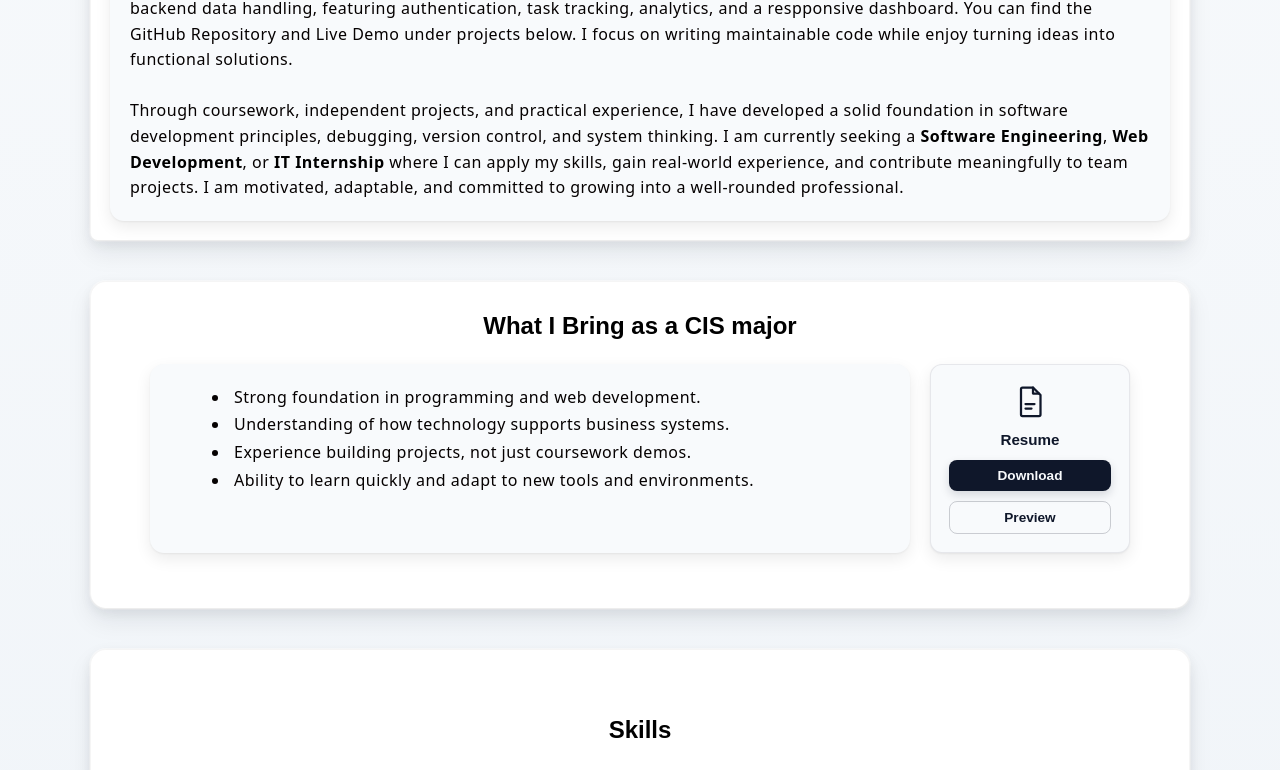
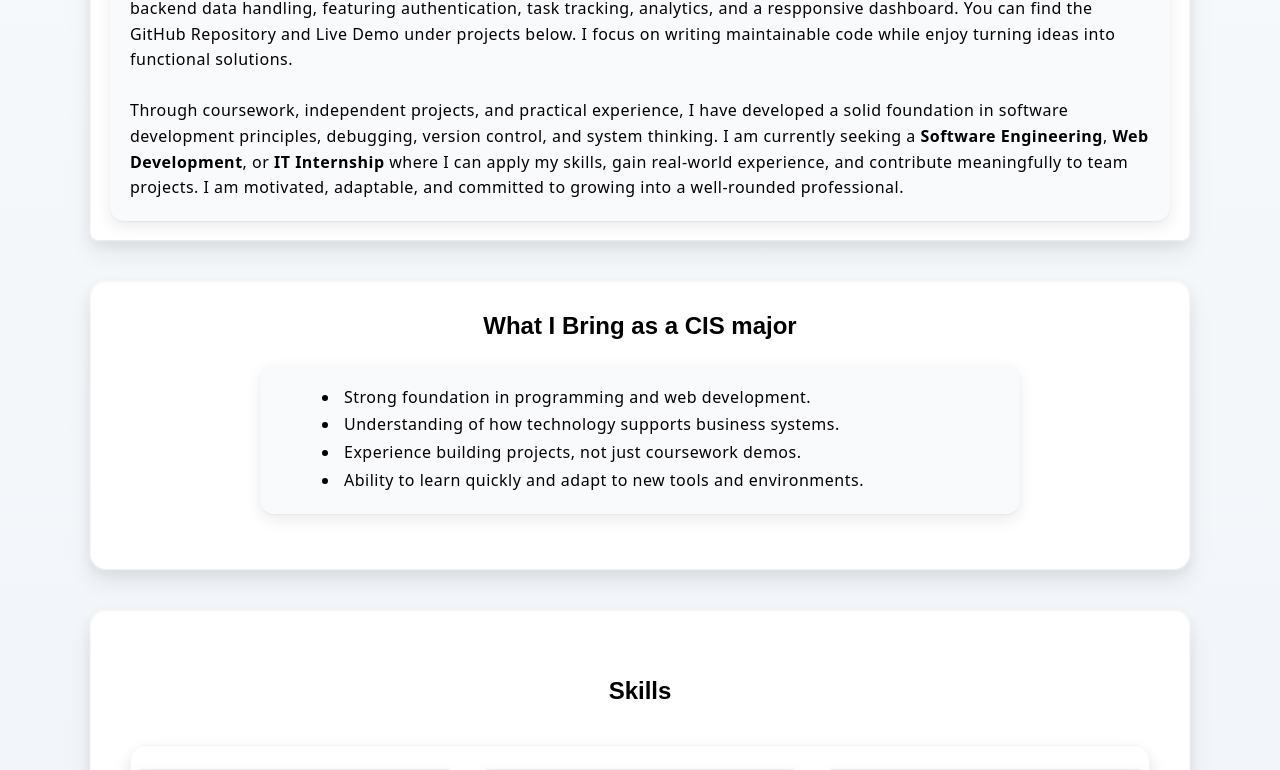
Before and after one commit to stanleytarun777/Portfolio-Website, a React (Vite) app: page / in a window 1280 px wide. Shown: the part 438-1208 px from the top of the page. Built offline with nearby package versions, Linux system fonts and the light colour scheme.

Commit message:
Remove resume preview card

```diff
--- a/src/components/Hero.jsx
+++ b/src/components/Hero.jsx
@@ -1,6 +1,4 @@
 export default function Hero() {
-    const resumeUrl = `${import.meta.env.BASE_URL}Stanley_Nyford_Resume.pdf`;
-
     return (
         <section className="hero">
             <h2>What I Bring as a CIS major</h2>
@@ -11,56 +9,6 @@ export default function Hero() {
                     <li>Experience building projects, not just coursework demos.</li>
                     <li>Ability to learn quickly and adapt to new tools and environments.</li>
                 </ul>
-
-                <div className="hero-resume-card" aria-label="Resume download and preview">
-                    <svg
-                        width="48"
-                        height="48"
-                        viewBox="0 0 24 24"
-                        fill="none"
-                        xmlns="http://www.w3.org/2000/svg"
-                        aria-hidden="true"
-                    >
-                        <path
-                            d="M7 3h7l5 5v13a1 1 0 0 1-1 1H7a1 1 0 0 1-1-1V4a1 1 0 0 1 1-1z"
-                            stroke="#0f172a"
-                            strokeWidth="1.5"
-                            strokeLinejoin="round"
-                        />
-                        <path
-                            d="M14 3v4h4"
-                            stroke="#0f172a"
-                            strokeWidth="1.5"
-                            strokeLinecap="round"
-                            strokeLinejoin="round"
-                        />
-                        <path
-                            d="M9 14h6M9 17h4"
-                            stroke="#0f172a"
-                            strokeWidth="1.5"
-                            strokeLinecap="round"
-                        />
-                    </svg>
-                    <span className="hero-resume-title">Resume</span>
-                    <div className="hero-resume-actions">
-                        <a
-                            className="resume-btn"
-                            href={resumeUrl}
-                            download
-                            rel="noopener noreferrer"
-                        >
-                            Download
-                        </a>
-                        <a
-                            className="resume-btn outline"
-                            href={resumeUrl}
-                            target="_blank"
-                            rel="noopener noreferrer"
-                        >
-                            Preview
-                        </a>
-                    </div>
-                </div>
             </div>
 
         </section>
--- a/src/index.css
+++ b/src/index.css
@@ -199,69 +199,6 @@ section {
   transition: transform 160ms ease, box-shadow 160ms ease;
   font-family:system-ui, -apple-system, BlinkMacSystemFont, 'Segoe UI', Roboto, Oxygen, Ubuntu, Cantarell, 'Open Sans', 'Helvetica Neue', sans-serif;
 }
-.hero-resume-card {
-  flex: 0 1 200px;
-  width: clamp(170px, 22vw, 220px);
-  padding: 18px;
-  border-radius: 12px;
-  border: 1px solid rgba(15, 23, 42, 0.08);
-  background: var(--surface-soft);
-  display: flex;
-  flex-direction: column;
-  align-items: center;
-  gap: 12px;
-  color: #0f172a;
-  font-weight: 600;
-  box-shadow:
-    0 1px 2px rgba(0,0,0,0.05),
-    0 6px 16px rgba(0,0,0,0.08);
-  transition: transform 160ms ease, box-shadow 160ms ease;
-}
-.hero-resume-card:hover {
-  transform: translateY(-2px);
-  box-shadow:
-    0 4px 10px rgba(0,0,0,0.10),
-    0 14px 28px rgba(0,0,0,0.14);
-}
-.hero-resume-title {
-  font-size: 1rem;
-}
-.hero-resume-card svg {
-  display: block;
-  width: 36px;
-  height: 36px;
-}
-.hero-resume-card span {
-  font-size: 0.95rem;
-}
-.hero-resume-actions {
-  display: flex;
-  flex-direction: column;
-  gap: 10px;
-  width: 100%;
-}
-.resume-btn {
-  flex: 1;
-  text-align: center;
-  padding: 8px 10px;
-  border-radius: 8px;
-  border: none;
-  background: #0f172a;
-  color: #f8fafc;
-  text-decoration: none;
-  font-size: 0.85rem;
-  transition: transform 150ms ease, box-shadow 150ms ease;
-  box-shadow: 0 4px 10px rgba(15, 23, 42, 0.15);
-}
-.resume-btn:hover {
-  transform: translateY(-1px);
-}
-.resume-btn.outline {
-  background: transparent;
-  color: #0f172a;
-  border: 1px solid rgba(15, 23, 42, 0.2);
-  box-shadow: none;
-}
 
 .project-card {
   background: #020617;
@@ -391,9 +328,6 @@ section h2 {
   .hero-summary {
     flex-direction: column;
   }
-  .hero-resume-card {
-    width: 100%;
-  }
   section {
     margin: 24px auto;
     padding: 28px 20px;
@@ -411,9 +345,6 @@ section h2 {
   section {
     margin: 20px auto;
     padding: 24px 16px;
-  }
-  .hero-resume-card {
-    align-self: stretch;
   }
 }
 
```
